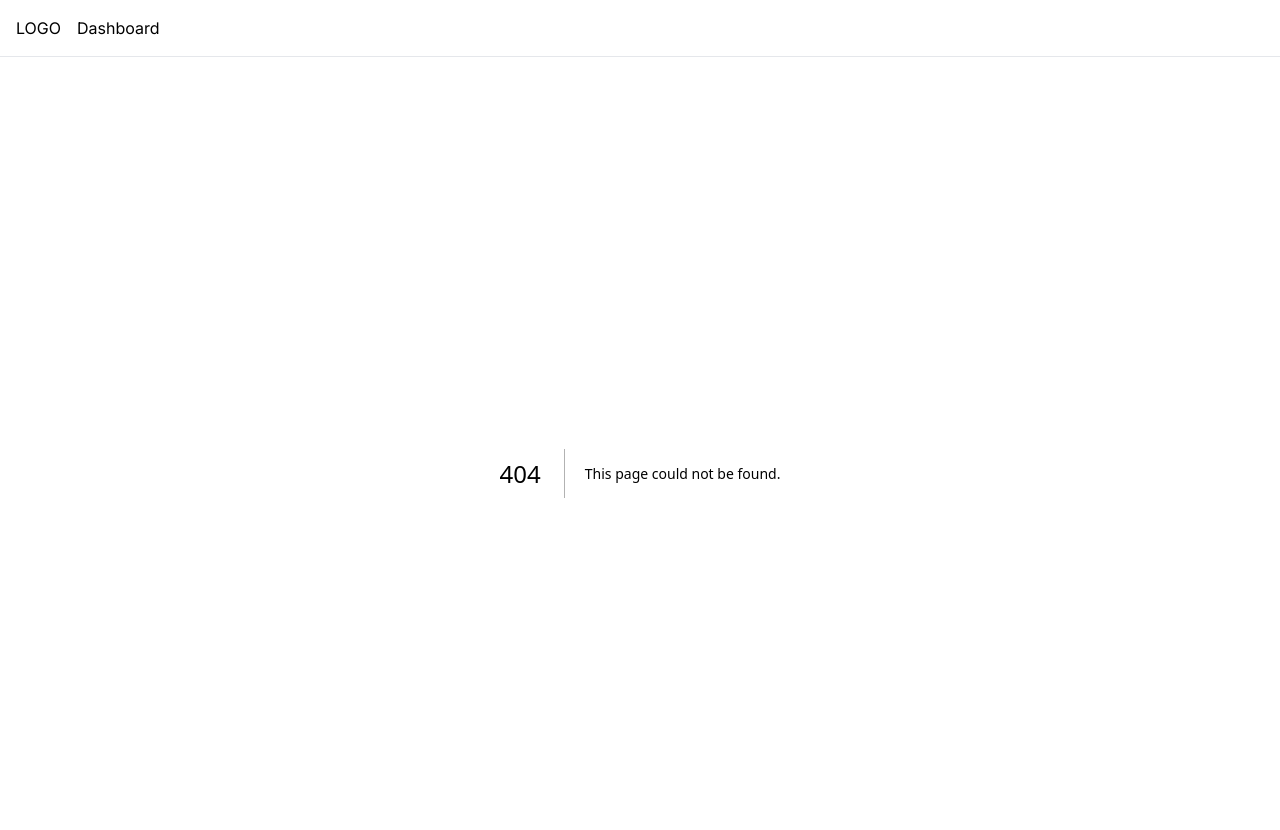
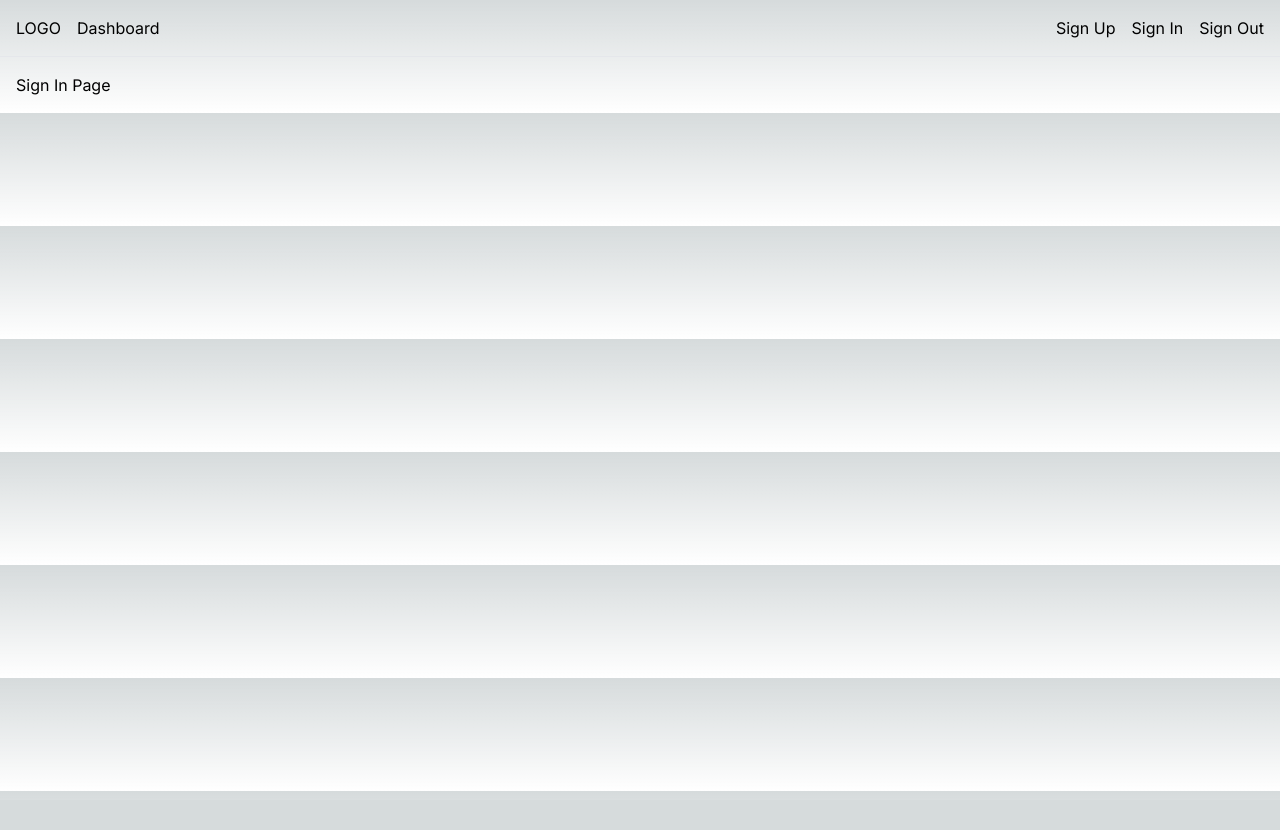
Before and after one commit to intrepion/https-www.robinwieruch.de-next-prisma-sqlite-, a Next.js app in the folder my-app/: page /sign-in in a window 1280 px wide. Before the commit this address had no page. Shown: the top 830 px of the page. After the commit the page ends 800 px from the top, so only its background shows below. Built offline with nearby package versions, Linux system fonts and the light colour scheme.

Commit message:
ROUTES FOR AUTHENTICATION

```diff
--- a/my-app/src/app/layout.tsx
+++ b/my-app/src/app/layout.tsx
@@ -26,7 +26,19 @@ export default function RootLayout({
     </>
   );
 
-  const authNav = null; // TODO
+  const authNav = (
+    <>
+      <li>
+        <Link href="/sign-up">Sign Up</Link>
+      </li>
+      <li>
+        <Link href="/sign-in">Sign In</Link>
+      </li>
+      <li>
+        <button>Sign Out</button>
+      </li>
+    </>
+  );
 
   return (
     <html lang="en">
--- /dev/null
+++ b/my-app/src/app/sign-in/page.tsx
@@ -0,0 +1,5 @@
+const SignInPage = () => {
+  return <h2>Sign In Page</h2>;
+};
+
+export default SignInPage;
--- /dev/null
+++ b/my-app/src/app/sign-up/page.tsx
@@ -0,0 +1,5 @@
+const SignUpPage = () => {
+  return <h2>Sign Up Page</h2>;
+};
+
+export default SignUpPage;
```
